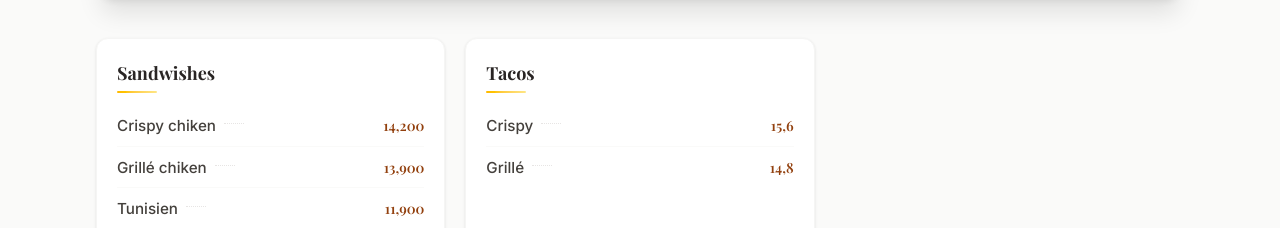
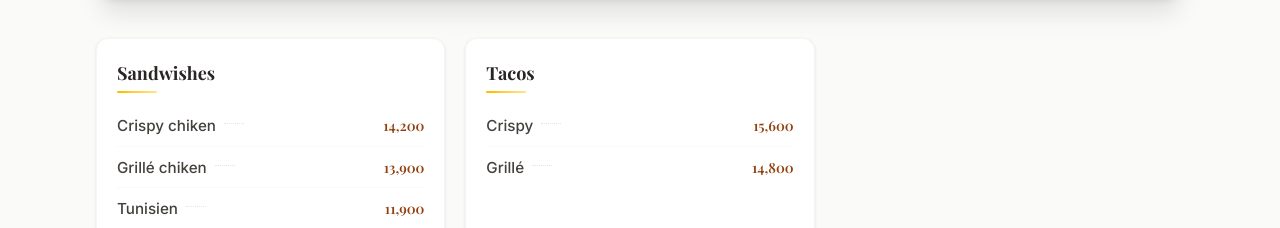
Before and after one commit to aminos14759/cafe, a React (Vite) app: page / in a window 1280 px wide. Shown: the part 5846-6074 px from the top of the page. Built offline with nearby package versions, Linux system fonts and the light colour scheme; a web font is replaced by a local one.

Commit message:
modification prix

```diff
--- a/src/App.jsx
+++ b/src/App.jsx
@@ -234,8 +234,8 @@ const menuSections = [
       {
         name: "Tacos",
         items: [
-          { name: "Crispy", price: "15,6" },
-          { name: "Grillé", price: "14,8" },
+          { name: "Crispy", price: "15,600" },
+          { name: "Grillé", price: "14,800" },
         ],
       },
     ],
```
